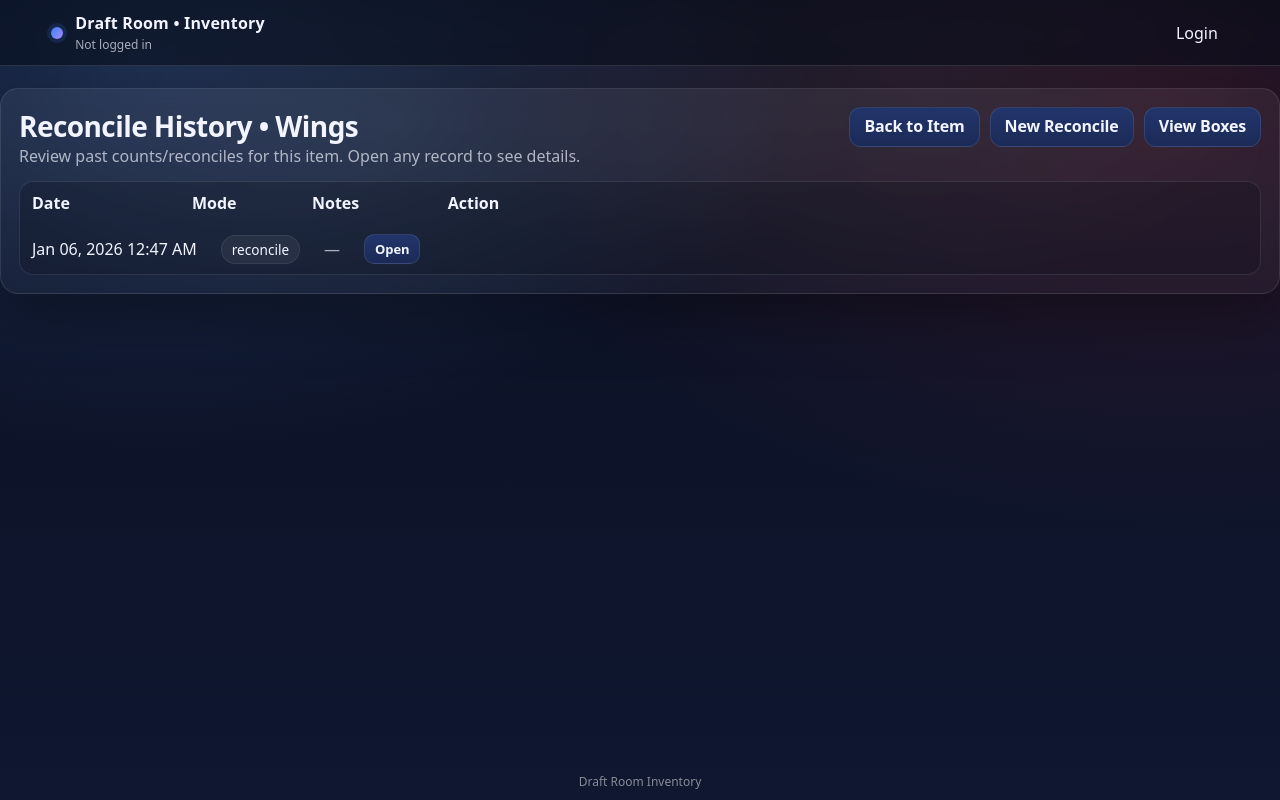
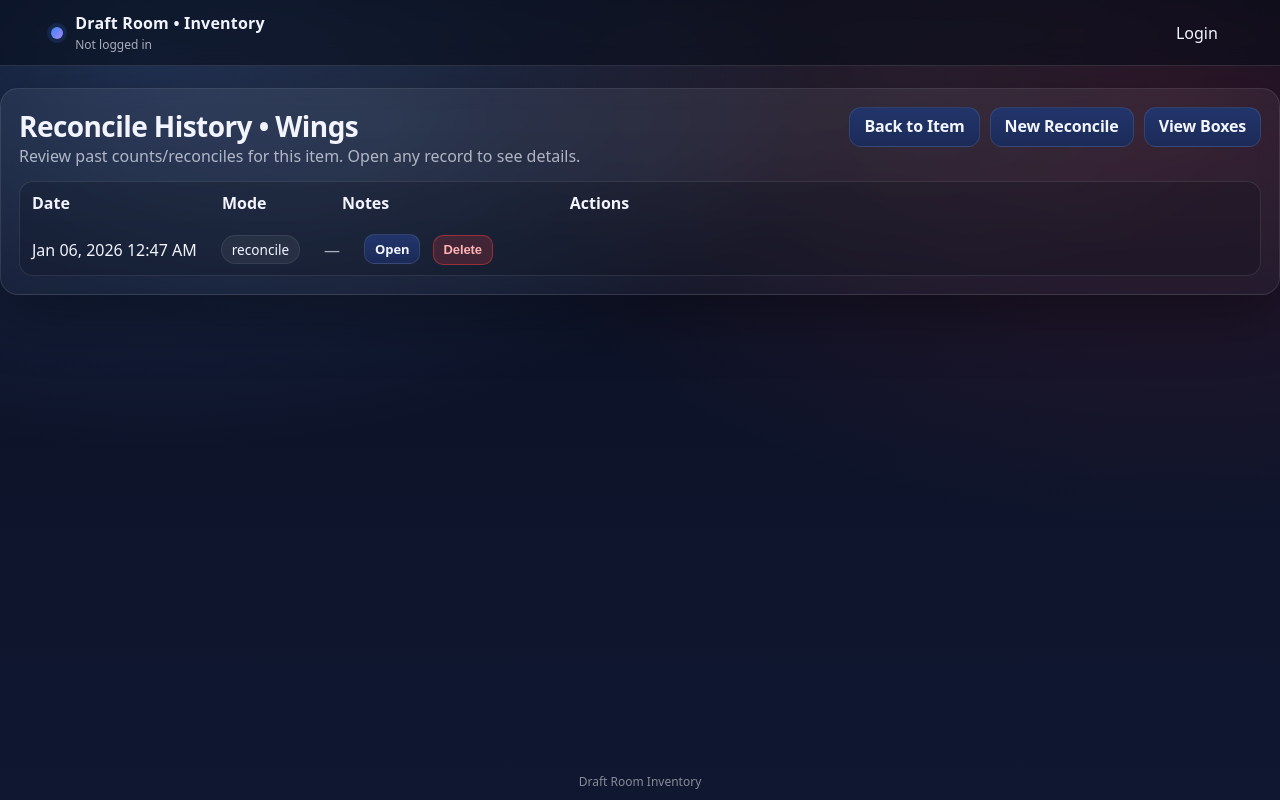
Before and after one commit to zacharyrabinowitz/tdrinventory, a Flask app: page /items/1/reconcile/history in a window 1280 px wide. Run offline with Flask 3, Linux system fonts and the light colour scheme.

Commit message:
add delete button

```diff
--- a/templates/reconcile_history.html
+++ b/templates/reconcile_history.html
@@ -19,10 +19,10 @@
       <table class="table">
         <thead>
           <tr>
-            <th style="width: 160px;">Date</th>
+            <th style="width: 190px;">Date</th>
             <th style="width: 120px;">Mode</th>
             <th>Notes</th>
-            <th style="width: 140px; text-align:right;">Action</th>
+            <th style="width: 240px; text-align:right;">Actions</th>
           </tr>
         </thead>
         <tbody>
@@ -31,6 +31,8 @@
               <td>
                 {% if r.created_at %}
                   {{ r.created_at.strftime("%b %d, %Y %I:%M %p") }}
+                {% elif r.event_date %}
+                  {{ r.event_date.strftime("%b %d, %Y") }}
                 {% elif r.reconcile_date %}
                   {{ r.reconcile_date.strftime("%b %d, %Y") }}
                 {% else %}
@@ -54,6 +56,14 @@
 
               <td style="text-align:right;">
                 <a class="btn small" href="/items/{{ item.id }}/reconcile/{{ r.id }}/edit">Open</a>
+
+                <form method="POST"
+                      action="/reconcile/{{ r.id }}/delete"
+                      class="inline"
+                      style="display:inline-block; margin-left:8px;"
+                      onsubmit="return confirm('Delete this reconcile record? This cannot be undone.');">
+                  <button class="btn danger small" type="submit">Delete</button>
+                </form>
               </td>
             </tr>
           {% endfor %}
```
Also changed, not shown: instance/draftroom_inventory.db.
